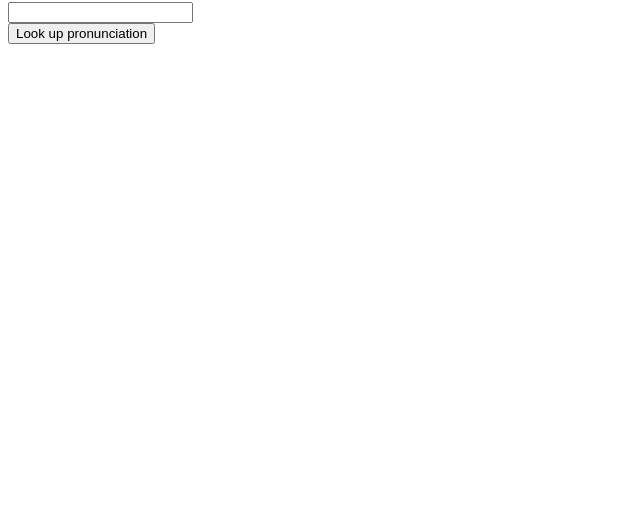
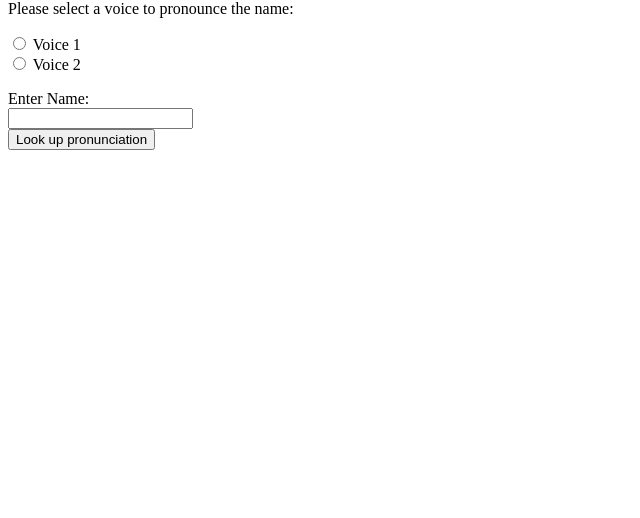
Before and after one commit to nmalakalapalli/NameProject, a plain HTML site: page index.html in a window 1280 px wide. Shown: the part 282-800 px from the top of the page, without its empty margins (0-640 px from the left). Drawn offline with Linux system fonts and the light colour scheme.

Commit message:
Radio Buttons

```diff
--- a/index.html
+++ b/index.html
@@ -9,6 +9,16 @@
 
 		<!-- This should return the picture -->
 			<img src="img/StateAuto.png" alt="State Auto Logo">
+
+		<!-- This should provide the user options for voices -->
+		<p>Please select a voice to pronounce the name:</p>
+	<form>
+		<input type="radio" id="Voice 1" name="voice">
+		<label for="Voice 1">Voice 1</label><br>
+
+		<input type="radio" id="Voice 2" name="voice">
+		<label for="Voice 2">Voice 2</label><br>
+	</form>
     </body>
 
 
```
